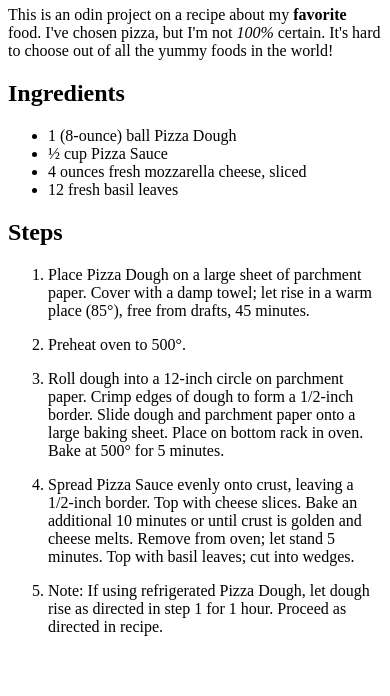
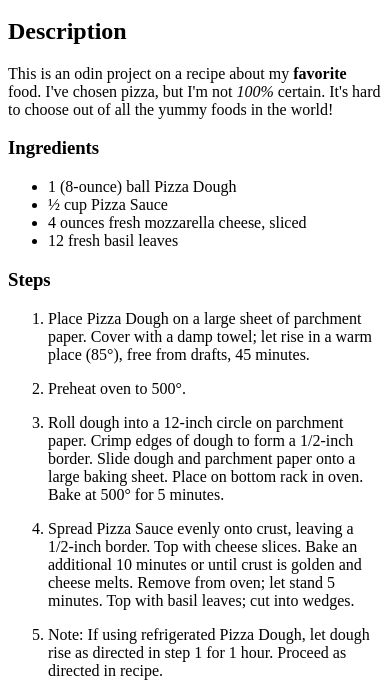
Before and after one commit to soysauce4444/odin-recipes, a plain HTML site: page recipes/pizza.html in a window 390 px wide. Shown: the part 420-1116 px from the top of the page. Before the commit the page ends 1072 px from the top, so only its background shows below. Drawn offline with Linux system fonts and the light colour scheme.

Commit message:
Fix format of pizza body & add hamburger paragraph
Add description header in pizza & hamburger, paragraph in hamburger

```diff
--- a/recipes/pizza.html
+++ b/recipes/pizza.html
@@ -7,10 +7,11 @@
     <title>Pizza</title>
 </head>
 <body>
+    <h1>Mozzarella Basil Pizza</h1>
     <img src="https://imagesvc.meredithcorp.io/v3/mm/image?url=https%3A%2F%2Fstatic.onecms.io%2Fwp-content%2Fuploads%2Fsites%2F19%2F2012%2F08%2F27%2Fmozzarella-and-basil-pizza-oh-x.jpg"
     alt = "Image of mozzarella basil pizza">
     <p><a href="https://www.myrecipes.com/recipe/mozzarella-basil-pizza">Source</a></p>
-    <h1>Mozzarella Basil Pizza</h1>
+    <h2>Description</h2>
     <p>
         This is an odin project on a recipe about my
         <strong>favorite</strong> food. I've chosen
@@ -18,14 +19,14 @@
         It's hard to choose out of all the yummy foods
         in the world!
     </p>
-    <h2>Ingredients</h2>
+    <h3>Ingredients</h3>
         <ul>
             <li>1 (8-ounce) ball Pizza Dough</li>
             <li>½ cup Pizza Sauce</li>
             <li>4 ounces fresh mozzarella cheese, sliced </li>
             <li>12 fresh basil leaves </li>
         </ul>
-    <h2>Steps</h2>
+    <h3>Steps</h3>
         <ol>
             <p><li>Place Pizza Dough on a large sheet of parchment paper. Cover with a damp towel; let rise in a warm place (85°), free from drafts, 45 minutes.
             </li></p>
```
Also changed, not shown: recipes/hamburger.html (+5 -0 lines).
